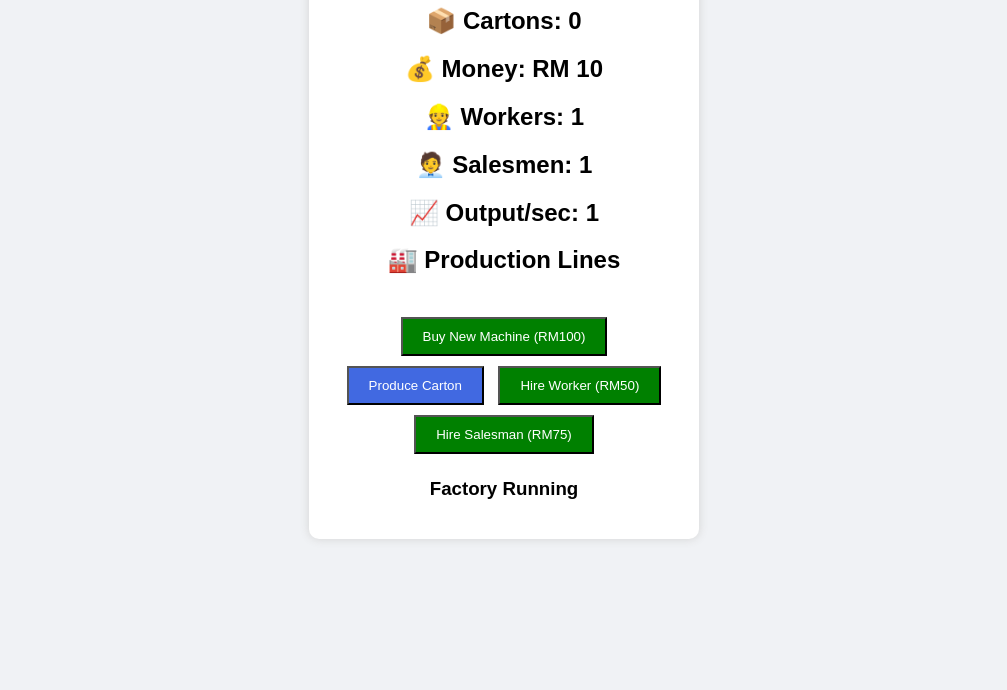
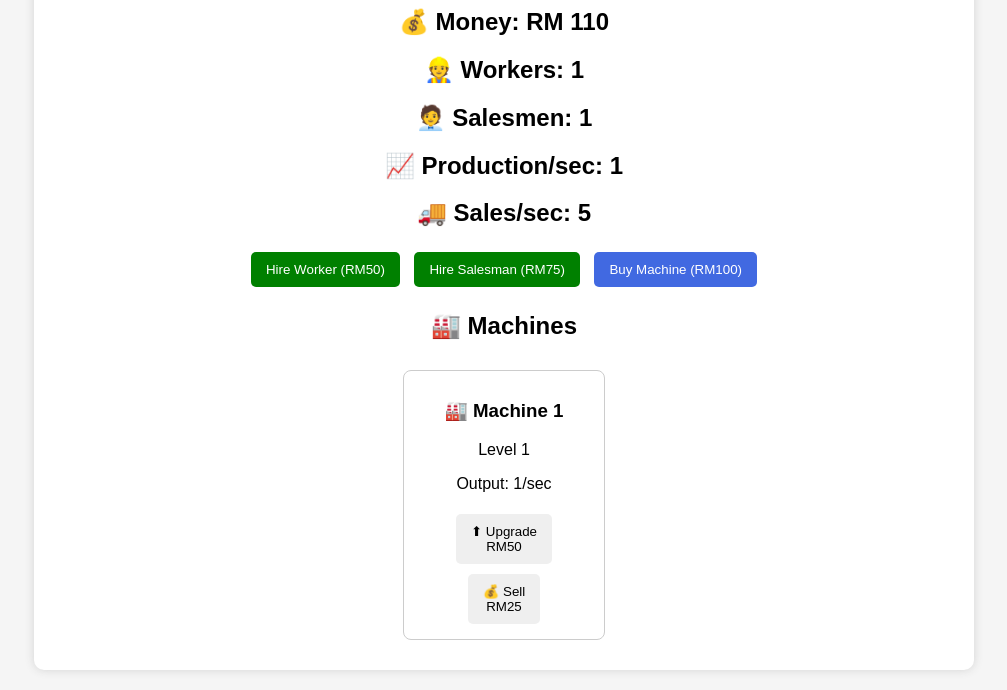
Before and after one commit to JackEAPP/click-game, a plain HTML site: page index.html in a window 1280 px wide. Shown: the part 161-851 px from the top of the page, without its empty margins (136-1143 px from the left). Before the commit the page ends 800 px from the top, so only its background shows below. Drawn offline with Linux system fonts and the light colour scheme.

Commit message:
Rename game and update styles and functionality

```diff
--- a/index.html
+++ b/index.html
@@ -1,145 +1,199 @@
 <!DOCTYPE html>
 <html>
 <head>
-    <title>Factory Production Tycoon</title>
+    <title>Factory Sandbox Tycoon</title>
 
     <style>
-        body {
-            font-family: Arial;
-            text-align: center;
-            background: #f0f2f5;
+
+        body{
+            font-family:Arial;
+            text-align:center;
+            background:#f5f5f5;
+            margin:20px;
         }
 
-        .card {
-            background: white;
-            width: 350px;
-            margin: auto;
-            margin-top: 30px;
-            padding: 20px;
-            border-radius: 10px;
-            box-shadow: 0 0 10px lightgray;
+        .card{
+            background:white;
+            padding:20px;
+            border-radius:10px;
+            box-shadow:0 0 10px lightgray;
+            max-width:900px;
+            margin:auto;
         }
 
-        button {
-            padding: 10px 20px;
-            margin: 5px;
-            cursor: pointer;
+        button{
+            padding:10px 15px;
+            margin:5px;
+            cursor:pointer;
+            border:none;
+            border-radius:5px;
         }
 
-        .upgrade {
-            background: green;
-            color: white;
+        .green{
+            background:green;
+            color:white;
         }
 
-        .produce {
-            background: royalblue;
-            color: white;
+        .blue{
+            background:royalblue;
+            color:white;
         }
+
+        .machine{
+            border:1px solid #ccc;
+            background:white;
+            border-radius:8px;
+            padding:10px;
+            margin:10px;
+            width:180px;
+            display:inline-block;
+        }
+
     </style>
+
 </head>
-
 <body>
 
 <div class="card">
 
-<h1>🏭 Factory Production Tycoon</h1>
+    <h1>🏭 Factory Sandbox Tycoon</h1>
 
-<h2>📦 Cartons: <span id="cartons">0</span></h2>
+    <h2>📦 Inventory: <span id="cartons">0</span></h2>
 
-<h2>💰 Money: RM <span id="money">0</span></h2>
+    <h2>💰 Money: RM <span id="money">100</span></h2>
 
-<h2>👷 Workers: <span id="workers">1</span></h2>
+    <h2>👷 Workers: <span id="workers">1</span></h2>
 
-<h2>🧑‍💼 Salesmen: <span id="salesmen">1</span></h2>
+    <h2>🧑‍💼 Salesmen: <span id="salesmen">1</span></h2>
 
-<h2>📈 Output/sec: <span id="rate">1</span></h2>
+    <h2>📈 Production/sec: <span id="prodRate">1</span></h2>
 
-<h2>🏭 Production Lines</h2>
+    <h2>🚚 Sales/sec: <span id="salesRate">5</span></h2>
 
-<div id="factory"></div>
+    <button class="green" onclick="hireWorker()">
+        Hire Worker (RM50)
+    </button>
 
-<br>
+    <button class="green" onclick="hireSalesman()">
+        Hire Salesman (RM75)
+    </button>
 
-<button class="upgrade" onclick="buyMachine()">
-    Buy New Machine (RM100)
-</button>
+    <button class="blue" onclick="buyMachine()">
+        Buy Machine (RM100)
+    </button>
 
-<button class="produce" onclick="produce()">
-    Produce Carton
-</button>
+    <h2>🏭 Machines</h2>
 
-<button class="upgrade" onclick="hireWorker()">
-    Hire Worker (RM50)
-</button>
-
-<button class="upgrade" onclick="hireSalesman()">
-    Hire Salesman (RM75)
-</button>
-
-<h3 id="status">Factory Running</h3>
+    <div id="factory"></div>
 
 </div>
 
 <script>
 
 let cartons = 0;
-let money = 0;
-let machines = [
-    { level: 1 }
-];
+let money = 100;
+
 let workers = 1;
 let salesmen = 1;
 
-function updateScreen() {
+let machines = [
+    {
+        level:1
+    }
+];
 
-    document.getElementById("cartons").innerText = cartons;
-    document.getElementById("money").innerText = money;
-    document.getElementById("machines").innerText = machines;
-    document.getElementById("workers").innerText = workers;
-    document.getElementById("salesmen").innerText = salesmen;
-    document.getElementById("rate").innerText =
-        machines * workers;
-    let html = "";
+function getProductionRate(){
+
+    let total = 0;
+
+    machines.forEach(machine=>{
+
+        total += machine.level * workers;
+
+    });
+
+    return total;
+}
+
+function updateScreen(){
+
+    document.getElementById("cartons").innerText =
+        Math.floor(cartons);
+
+    document.getElementById("money").innerText =
+        Math.floor(money);
+
+    document.getElementById("workers").innerText =
+        workers;
+
+    document.getElementById("salesmen").innerText =
+        salesmen;
+
+    document.getElementById("prodRate").innerText =
+        getProductionRate();
+
+    document.getElementById("salesRate").innerText =
+        salesmen * 5;
+
+    let machineHtml = "";
 
     machines.forEach((machine,index)=>{
 
-        html += `
-        <div style="
-            border:1px solid gray;
-            margin:10px;
-            padding:10px;
-            border-radius:8px;
-            background:white;
-        ">
+        let upgradeCost = machine.level * 50;
+        let sellValue = machine.level * 25;
 
-            🏭 Machine ${index+1}<br>
+        machineHtml += `
 
-            Level: ${machine.level}<br><br>
+        <div class="machine">
+
+            <h3>🏭 Machine ${index+1}</h3>
+
+            <p>Level ${machine.level}</p>
+
+            <p>Output: ${machine.level * workers}/sec</p>
 
             <button onclick="upgradeMachine(${index})">
-                Upgrade
+                ⬆ Upgrade
+                <br>
+                RM${upgradeCost}
             </button>
 
             <button onclick="sellMachine(${index})">
-                Sell
+                💰 Sell
+                <br>
+                RM${sellValue}
             </button>
 
         </div>
+
         `;
+
     });
 
-    document.getElementById("factory").innerHTML = html;
+    document.getElementById("factory").innerHTML =
+        machineHtml;
 
 }
 
-function produce() {
+function buyMachine(){
 
-    let output = 0;  machines.forEach(machine => {      output += machine.level * workers;  });
+    let cost = 100;
 
-    cartons += output;
-    money += output;
+    if(money >= cost){
 
-    updateScreen();
+        money -= cost;
+
+        machines.push({
+            level:1
+        });
+
+        updateScreen();
+
+    }else{
+
+        alert("Not enough money!");
+
+    }
 
 }
 
@@ -150,6 +204,7 @@ function upgradeMachine(index){
     if(money >= cost){
 
         money -= cost;
+
         machines[index].level++;
 
         updateScreen();
@@ -166,13 +221,15 @@ function sellMachine(index){
 
     if(machines.length <= 1){
 
-        alert("Cannot sell last machine");
+        alert("Cannot sell last machine!");
 
         return;
 
     }
 
-    money += machines[index].level * 25;
+    let value = machines[index].level * 25;
+
+    money += value;
 
     machines.splice(index,1);
 
@@ -180,32 +237,17 @@ function sellMachine(index){
 
 }
 
-function hireWorker() {
+function hireWorker(){
 
     if(money >= 50){
 
         money -= 50;
+
         workers++;
 
         updateScreen();
 
-    } else {
-
-        alert("Not enough money!");
-
-    }
-}
-
-function hireSalesman() {
-
-    if(money >= 75){
-
-        money -= 75;
-        salesmen++;
-
-        updateScreen();
-
-    } else {
+    }else{
 
         alert("Not enough money!");
 
@@ -213,29 +255,52 @@ function hireSalesman() {
 
 }
 
-function autoProduce() {
+function hireSalesman(){
 
-    let output = 0;  machines.forEach(machine => {      output += machine.level * workers;  });
+    if(money >= 75){
 
-    cartons += output;
+        money -= 75;
+
+        salesmen++;
+
+        updateScreen();
+
+    }else{
+
+        alert("Not enough money!");
+
+    }
+
+}
+
+function autoProduce(){
+
+    cartons += getProductionRate();
 
     updateScreen();
 
 }
 
-function autoSell() {
+function autoSell(){
 
-    let sold = Math.min(cartons, salesmen * 5);
+    let sold = Math.min(
+        cartons,
+        salesmen * 5
+    );
 
     cartons -= sold;
+
     money += sold * 2;
 
     updateScreen();
 
 }
 
-setInterval(autoProduce, 1000);
-setInterval(autoSell, 1000);
+setInterval(autoProduce,1000);
+
+setInterval(autoSell,1000);
+
+updateScreen();
 
 </script>
 
```
